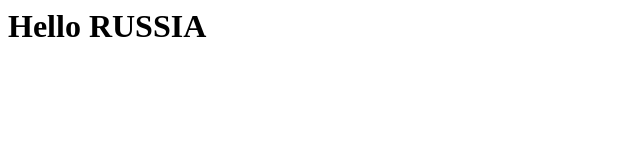
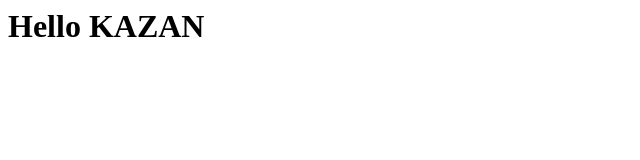
Before and after one commit to TanyaBitkova336/git-sample2, a plain HTML site: page index.html in a window 1280 px wide. Shown: the full height of the page, 0-640 px from the left. Drawn offline with Linux system fonts and the light colour scheme.

Commit message:
Revert "5th commit"
This reverts commit e1046a75861b7b4f060d2c5cff216b1be1ecc51c.

```diff
--- a/index.html
+++ b/index.html
@@ -1 +1 @@
-<h1> Hello RUSSIA </h1>
+<h1> Hello KAZAN </h1>
```
